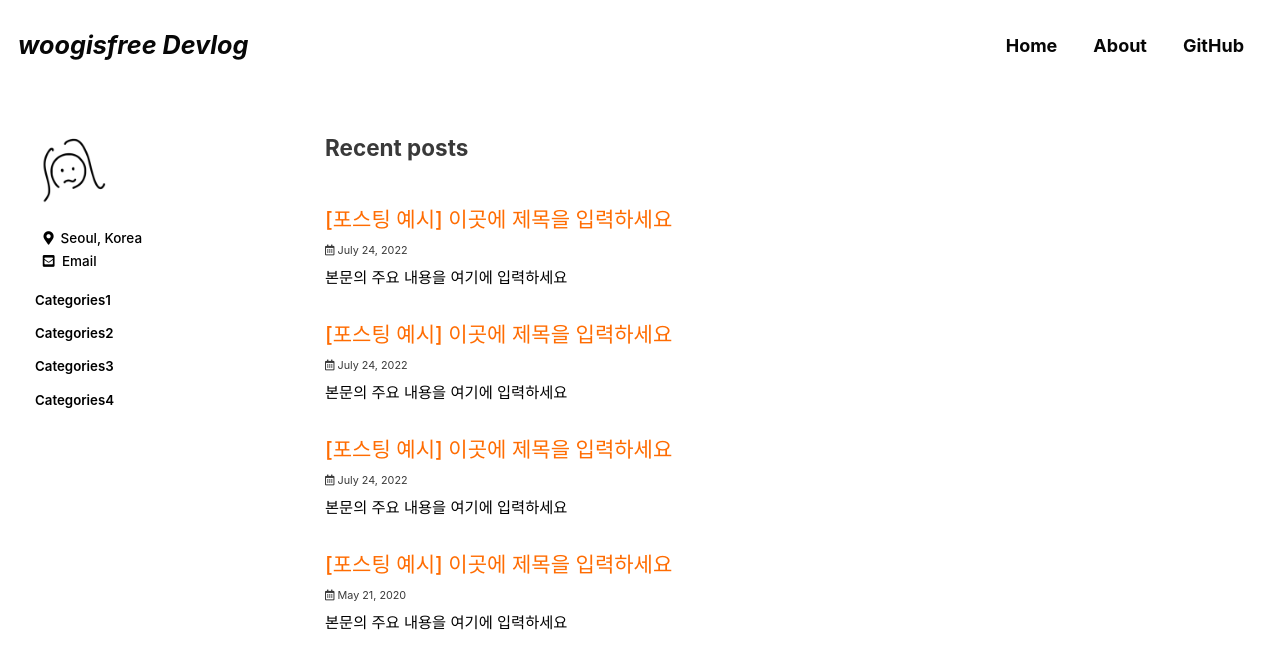
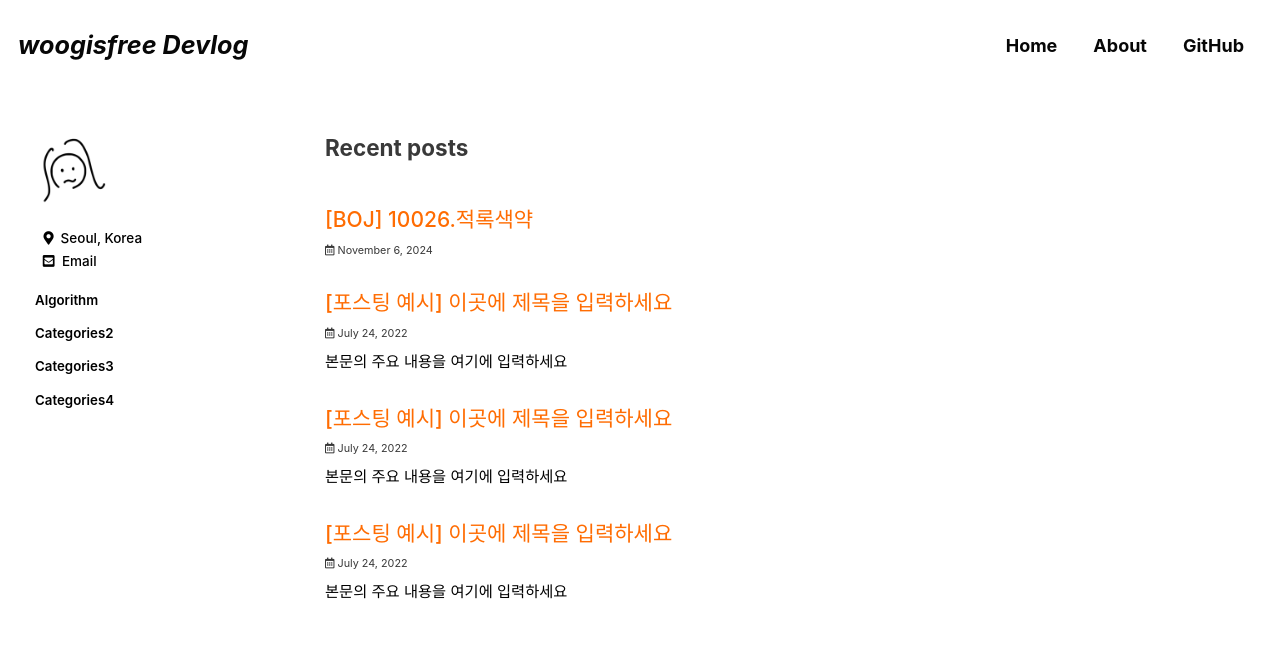
Before and after one commit to woogisfree/woogisfree.github.io, a Jekyll site: the page built from index.html, in a window 1280 px wide and 900 px high. Shown: the top 669 px of the window. Built offline with Jekyll 4.4.1, drawn with Linux system fonts in a browser that asks for light colours; cached includes are drawn as plain includes; some web fonts are replaced; the list of posts is cut into pages by our own code; part of the change alters nothing that is shown.

Commit message:
BOJ 10026

````diff
--- a/_data/navigation.yml
+++ b/_data/navigation.yml
@@ -18,8 +18,8 @@ main:
 # sidebar navigation (categories)
 # 2022.02.15 sidebar update : simple ver.
 categories:
-  - title: 'Categories1'
-    url: /categories/categories1/
+  - title: 'Algorithm'
+    url: /categories/Algorithm/
   - title: 'Categories2'
     url: /categories/categories2/
   - title: 'Categories3'
--- a/_pages/categories/category-categories1.md
+++ b/_pages/categories/category-categories1.md
@@ -1,9 +1,9 @@
 ---
-title: "Categories1"
+title: 'Algorithm'
 layout: category
-permalink: /categories/categories1/
+permalink: /categories/Algorithm/
 author_profile: true
-taxonomy: Categories1
+taxonomy: Algorithm
 sidebar:
-  nav: "categories"
+  nav: 'categories'
 ---
--- a/_posts/2022-07-24-categories-post-name-here.md
+++ /dev/null
@@ -1,21 +0,0 @@
----
-title: "[포스팅 예시] 이곳에 제목을 입력하세요"
-excerpt: "본문의 주요 내용을 여기에 입력하세요"
-
-categories:
-  - Categories1
-tags:
-  - [tag1, tag2]
-
-permalink: /categories1/post-name-here/
-
-toc: true
-toc_sticky: true
-
-date: 2020-05-21
-last_modified_at: 2021-10-09
----
-
-## 🦥 본문
-
-본문은 여기에 ...
--- /dev/null
+++ b/_posts/2024-11-06-Algorithm-boj-10026.md
@@ -0,0 +1,168 @@
+---
+title: '[BOJ] 10026.적록색약'
+excerpt: ''
+
+categories:
+  - Algorithm
+tags:
+  - [tag1, tag2]
+
+permalink: /Algorithm/boj-10026/
+
+toc: true
+toc_sticky: true
+
+date: 2024-11-06
+last_modified_at: 2024-11-06
+---
+
+[https://www.acmicpc.net/problem/10026](https://www.acmicpc.net/problem/10026)
+
+## 문제
+
+적록색약은 빨간색과 초록색의 차이를 거의 느끼지 못한다. 따라서, 적록색약인 사람이 보는 그림은 아닌 사람이 보는 그림과는 좀 다를 수 있다.
+
+크기가 N×N인 그리드의 각 칸에 R(빨강), G(초록), B(파랑) 중 하나를 색칠한 그림이 있다. 그림은 몇 개의 구역으로 나뉘어져 있는데, 구역은 같은 색으로 이루어져 있다. 또, 같은 색상이 상하좌우로 인접해 있는 경우에 두 글자는 같은 구역에 속한다. (색상의 차이를 거의 느끼지 못하는 경우도 같은 색상이라 한다)
+
+예를 들어, 그림이 아래와 같은 경우에
+
+```
+RRRBB
+GGBBB
+BBBRR
+BBRRR
+RRRRR
+```
+
+적록색약이 아닌 사람이 봤을 때 구역의 수는 총 4개이다. (빨강 2, 파랑 1, 초록 1) 하지만, 적록색약인 사람은 구역을 3개 볼 수 있다. (빨강-초록 2, 파랑 1)
+그림이 입력으로 주어졌을 때, 적록색약인 사람이 봤을 때와 아닌 사람이 봤을 때 구역의 수를 구하는 프로그램을 작성하시오.
+
+### 입력
+
+첫째 줄에 N이 주어진다. (1 ≤ N ≤ 100)
+둘째 줄부터 N개 줄에는 그림이 주어진다.
+
+### 출력
+
+적록색약이 아닌 사람이 봤을 때의 구역의 개수와 적록색약인 사람이 봤을 때의 구역의 수를 공백으로 구분해 출력한다.
+
+예제 입력
+
+```
+5
+RRRBB
+GGBBB
+BBBRR
+BBRRR
+RRRRR
+```
+
+예제 출력
+
+```
+4 3
+```
+
+---
+
+```javascript
+import java.io.BufferedReader;
+import java.io.IOException;
+import java.io.InputStreamReader;
+
+public class Main {
+    static int[][] directions = new int[][]{{-1, 0}, {1, 0}, {0, -1}, {0, 1}};
+    static boolean[][] gridSeen;
+    static boolean[][] blindSeen;
+    static int N;
+    public static void main(String[] args) throws IOException {
+        BufferedReader br = new BufferedReader(new InputStreamReader(System.in));
+        N = Integer.parseInt(br.readLine());
+        char[][] grid = new char[N][N];
+        char[][] colorBlindess = new char[N][N];
+        for (int i = 0; i < N; i++) {
+            char[] str = br.readLine().toCharArray();
+            for (int j = 0; j < N; j++) {
+                grid[i][j] = str[j];
+                if (str[j] == 'G') {
+                    colorBlindess[i][j] = 'R';
+                } else colorBlindess[i][j] = str[j];
+            }
+        }
+
+        gridSeen = new boolean[N][N];
+        blindSeen = new boolean[N][N];
+
+        int gridR = 0;
+        int gridG = 0;
+        int gridB = 0;
+
+        int blindR = 0;
+        int blindB = 0;
+
+        for (int row = 0; row < N; row++) {
+            for (int col = 0; col < N; col++) {
+                if (!gridSeen[row][col]) {
+                    gridSeen[row][col] = true;
+                    switch (grid[row][col]) {
+                        case 'R':
+                            gridR++;
+                            dfs(row, col, grid, 'R');
+                            break;
+                        case 'G':
+                            gridG++;
+                            dfs(row, col, grid, 'G');
+                            break;
+                        case 'B':
+                            gridB++;
+                            dfs(row, col, grid, 'B');
+                            break;
+                    }
+                }
+
+                if (!blindSeen[row][col]) {
+                    blindSeen[row][col] = true;
+                    switch (colorBlindess[row][col]) {
+                        case 'R':
+                            blindR++;
+                            blindDfs(row, col, colorBlindess, 'R');
+                            break;
+                        case 'B':
+                            blindB++;
+                            blindDfs(row, col, colorBlindess, 'B');
+                            break;
+                    }
+                }
+
+            }
+        }
+        System.out.println((gridR + gridG + gridB) + " " + (blindR + blindB));
+    }
+
+    static void dfs(int row, int col, char[][] grid, char color) {
+        for (int[] direction : directions) {
+            int nextRow = row + direction[0], nextCol = col + direction[1];
+            if (isValid(nextRow, nextCol, grid, color) && !gridSeen[nextRow][nextCol]) {
+                gridSeen[nextRow][nextCol] = true;
+                dfs(nextRow, nextCol, grid, color);
+            }
+        }
+    }
+
+    static void blindDfs(int row, int col, char[][] grid, char color) {
+        for (int[] direction : directions) {
+            int nextRow = row + direction[0], nextCol = col + direction[1];
+            if (isValid(nextRow, nextCol, grid, color) && !blindSeen[nextRow][nextCol]) {
+                blindSeen[nextRow][nextCol] = true;
+                blindDfs(nextRow, nextCol, grid, color);
+            }
+        }
+    }
+
+    static boolean isValid(int row, int col, char[][] grid, char color) {
+        return 0 <= row && row < N && 0 <= col && col < N && grid[row][col] == color;
+    }
+}
+```
+
+적록색약인 경우와 아닌 경우로 나눠 각각 DFS를 이용하여 풀었습니다. 하지만 코드에서 개선할 부분이 많이 보여서 좀더 수정을 해야 할 듯 합니다.
````
